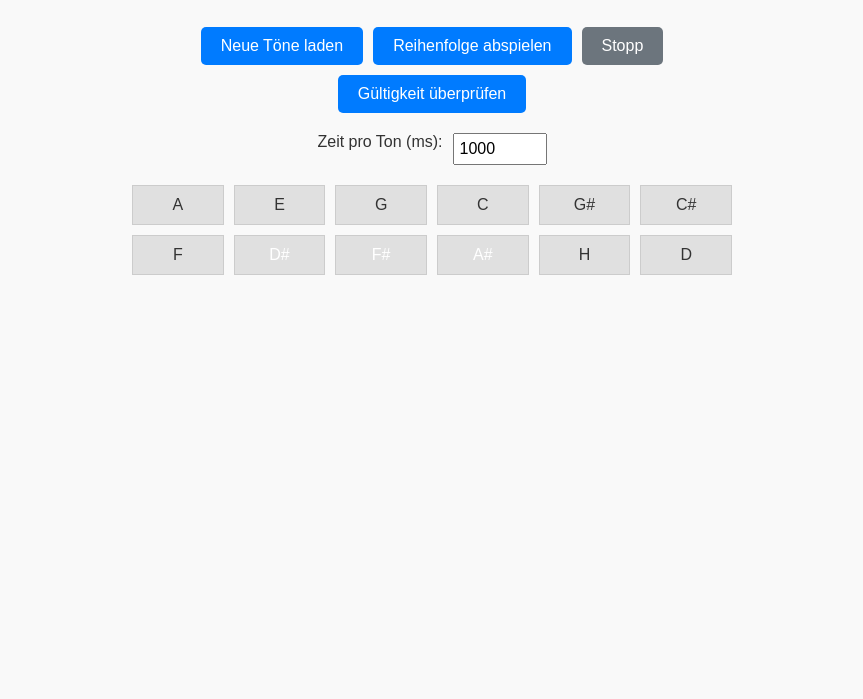
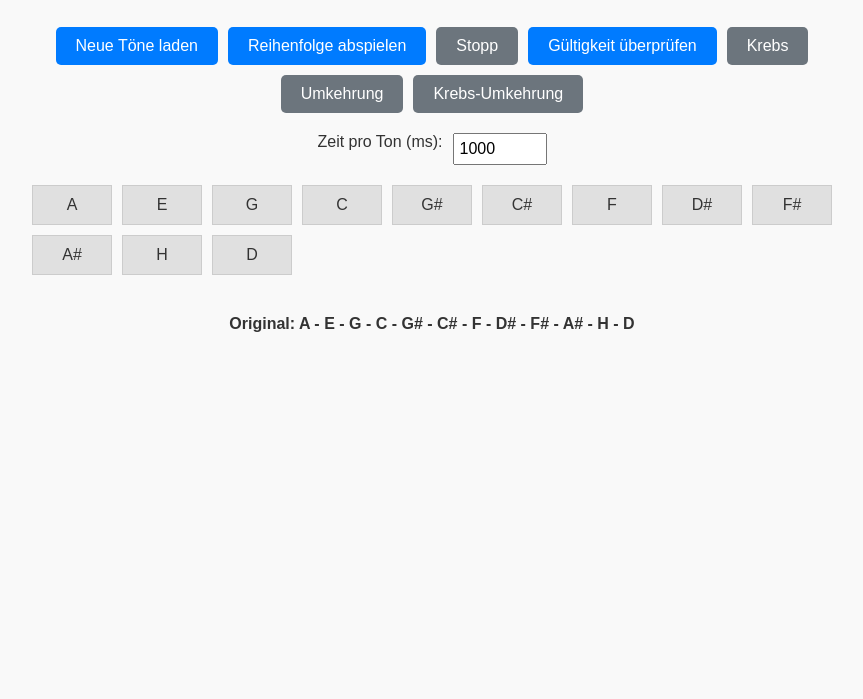
Before and after one commit to BlitzBenedikt/musik, a plain HTML site: page index.html in a window 1280 px wide. Shown: the part 101-800 px from the top of the page, without its empty margins (208-1071 px from the left). Drawn offline with Linux system fonts and the light colour scheme.

Commit message:
Update index.html

```diff
--- a/index.html
+++ b/index.html
@@ -3,7 +3,7 @@
 <head>
     <meta charset="UTF-8">
     <meta name="viewport" content="width=device-width, initial-scale=1.0">
-    <title>Töne anordnen und überprüfen</title>
+    <title>Zwölftonreihe - Transformationen</title>
     <style>
         body {
             font-family: Arial, sans-serif;
@@ -21,7 +21,7 @@
             flex-wrap: wrap;
             justify-content: center;
             width: 100%;
-            max-width: 600px;
+            max-width: 800px;
         }
         #tone-list {
             display: grid;
@@ -50,9 +50,12 @@
         .secondary:hover {
             background-color: #565e64;
         }
+        .result {
+            margin-top: 20px;
+            font-weight: bold;
+        }
         .invalid {
-            background-color: #FF0000;
-            color: white;
+            background-color: #FFCCCC;
         }
         .draggable {
             padding: 10px;
@@ -70,13 +73,16 @@
     </style>
 </head>
 <body>
-    <h1>Töne anordnen und überprüfen</h1>
+    <h1>Zwölftonreihe - Transformationen</h1>
 
     <div id="controls">
         <button class="primary" onclick="generateTones()">Neue Töne laden</button>
         <button class="primary" onclick="playSequence()">Reihenfolge abspielen</button>
         <button class="secondary" onclick="stopPlayback()">Stopp</button>
         <button class="primary" onclick="validateSequence()">Gültigkeit überprüfen</button>
+        <button class="secondary" onclick="applyKrebs()">Krebs</button>
+        <button class="secondary" onclick="applyUmkehrung()">Umkehrung</button>
+        <button class="secondary" onclick="applyKrebsUmkehrung()">Krebs-Umkehrung</button>
     </div>
 
     <div id="play-settings">
@@ -85,15 +91,15 @@
     </div>
 
     <div id="tone-list"></div>
+    <div id="transformation-result" class="result"></div>
 
     <script>
         const tones = ["C", "C#", "D", "D#", "E", "F", "F#", "G", "G#", "A", "A#", "H"];
-        const forbiddenIntervalPairs = [[3, 3], [4, 4],[3,4],[4,3]]; // Verbotene Kombinationen von Intervallen
+        const forbiddenIntervalPairs = [[3, 3], [4, 4], [3, 4], [4, 3]];
         let currentSequence = [];
+        let playbackTimeouts = [];
         const audioCache = {};
-        let playbackTimeouts = [];
 
-        // Audios vorladen
         function preloadAudios() {
             tones.forEach(tone => {
                 const audio = new Audio(`${tone.replace('#', 'sharp')}.wav`);
@@ -101,23 +107,15 @@
             });
         }
 
-        // Generiert eine zufällige Reihenfolge der Töne
         function generateTones() {
-            const shuffled = [...tones].sort(() => Math.random() - 0.5);
-            currentSequence = shuffled;
-            displayTones(shuffled);
-            console.clear();
-            console.log("Neue Tonfolge generiert:", shuffled);
-
-            // Überprüft direkt nach Generierung die Reihenfolge
-            validateSequence();
+            currentSequence = [...tones].sort(() => Math.random() - 0.5);
+            displayTones(currentSequence);
+            displayTransformation("Original", currentSequence);
         }
 
-        // Zeigt die Töne an, die der Benutzer per Drag & Drop anordnen kann
         function displayTones(sequence) {
             const toneListDiv = document.getElementById("tone-list");
             toneListDiv.innerHTML = "";
-
             sequence.forEach((tone, index) => {
                 const div = document.createElement("div");
                 div.className = "draggable";
@@ -125,18 +123,46 @@
                 div.draggable = true;
                 div.dataset.index = index;
 
-                // Drag & Drop Events
                 div.addEventListener("dragstart", dragStart);
                 div.addEventListener("dragover", dragOver);
                 div.addEventListener("drop", drop);
                 div.addEventListener("dragend", dragEnd);
-
                 div.addEventListener("click", () => playTone(tone));
                 toneListDiv.appendChild(div);
             });
         }
 
-        // Drag & Drop Logik
+        function displayTransformation(type, sequence) {
+            const resultDiv = document.getElementById("transformation-result");
+            resultDiv.innerText = `${type}: ${sequence.join(" - ")}`;
+        }
+
+        function applyKrebs() {
+            const krebs = [...currentSequence].reverse();
+            displayTransformation("Krebs", krebs);
+        }
+
+        function applyUmkehrung() {
+            const firstToneIndex = tones.indexOf(currentSequence[0]);
+            const umkehrung = currentSequence.map(tone => {
+                const interval = (tones.indexOf(tone) - firstToneIndex + tones.length) % tones.length;
+                const mirroredIndex = (firstToneIndex - interval + tones.length) % tones.length;
+                return tones[mirroredIndex];
+            });
+            displayTransformation("Umkehrung", umkehrung);
+        }
+
+        function applyKrebsUmkehrung() {
+            const firstToneIndex = tones.indexOf(currentSequence[0]);
+            const umkehrung = currentSequence.map(tone => {
+                const interval = (tones.indexOf(tone) - firstToneIndex + tones.length) % tones.length;
+                const mirroredIndex = (firstToneIndex - interval + tones.length) % tones.length;
+                return tones[mirroredIndex];
+            });
+            const krebsUmkehrung = [...umkehrung].reverse();
+            displayTransformation("Krebs-Umkehrung", krebsUmkehrung);
+        }
+
         let draggedElement = null;
 
         function dragStart(event) {
@@ -152,7 +178,6 @@
         function drop(event) {
             event.preventDefault();
             const target = event.target;
-
             if (target && target !== draggedElement && target.classList.contains("draggable")) {
                 const toneListDiv = document.getElementById("tone-list");
                 const children = Array.from(toneListDiv.children);
@@ -172,42 +197,27 @@
             updateCurrentSequence();
         }
 
-        // Aktualisiert die Reihenfolge der Töne basierend auf der Benutzeranordnung
         function updateCurrentSequence() {
             const toneListDiv = document.getElementById("tone-list");
             currentSequence = Array.from(toneListDiv.children).map(child => child.innerText);
         }
 
-        // Berechnet das Intervall zwischen zwei Tönen
-        function calculateInterval(note1, note2) {
-            const index1 = tones.indexOf(note1);
-            const index2 = tones.indexOf(note2);
-            return (index2 - index1 + tones.length) % tones.length;
-        }
-
-        // Überprüft, ob die Reihenfolge gültig ist
         function validateSequence() {
             let isValid = true;
             const toneListDiv = document.getElementById("tone-list");
             const toneElements = Array.from(toneListDiv.children);
 
-            // Entfernt vorherige Hervorhebungen
             toneElements.forEach(element => {
                 element.classList.remove("invalid");
             });
-
-            console.clear();
-            console.log("Überprüfung der Reihenfolge:", currentSequence);
 
             for (let i = 0; i < currentSequence.length - 2; i++) {
                 const interval1 = calculateInterval(currentSequence[i], currentSequence[i + 1]);
                 const interval2 = calculateInterval(currentSequence[i + 1], currentSequence[i + 2]);
 
                 console.log(`Intervalle zwischen ${currentSequence[i]}, ${currentSequence[i + 1]}, ${currentSequence[i + 2]}: ${interval1}, ${interval2}`);
-
                 if (forbiddenIntervalPairs.some(pair => pair[0] === interval1 && pair[1] === interval2)) {
                     isValid = false;
-                    // Markiere die betroffenen Töne rot
                     toneElements[i].classList.add("invalid");
                     toneElements[i + 1].classList.add("invalid");
                     toneElements[i + 2].classList.add("invalid");
@@ -219,11 +229,16 @@
                 alert("Die Reihenfolge ist gültig!");
             } else {
                 console.warn("Es wurden verbotene Intervalle gefunden.");
-                alert("Es wurden verbotene Intervalle gefunden. Die betroffenen Töne wurden rot markiert.");
+                alert("Es wurden verbotene Intervalle gefunden.");
             }
         }
 
-        // Spielt einen Ton ab
+        function calculateInterval(note1, note2) {
+            const index1 = tones.indexOf(note1);
+            const index2 = tones.indexOf(note2);
+            return (index2 - index1 + tones.length) % tones.length;
+        }
+
         function playTone(tone) {
             const audio = audioCache[tone];
             if (audio) {
@@ -232,16 +247,9 @@
             }
         }
 
-        // Spielt die gesamte Reihenfolge ab
         function playSequence() {
             stopPlayback();
-
             const delay = parseInt(document.getElementById("play-delay").value, 10);
-            if (isNaN(delay) || delay <= 0) {
-                alert("Bitte eine gültige Verzögerung in Millisekunden eingeben!");
-                return;
-            }
-
             console.log("Abspielen der Reihenfolge mit Verzögerung:", delay, "ms");
             currentSequence.forEach((tone, index) => {
                 const timeout = setTimeout(() => playTone(tone), delay * index);
@@ -249,14 +257,12 @@
             });
         }
 
-        // Stoppt die Wiedergabe
         function stopPlayback() {
             playbackTimeouts.forEach(timeout => clearTimeout(timeout));
             playbackTimeouts = [];
             console.log("Wiedergabe gestoppt.");
         }
 
-        // Seite initialisieren
         window.onload = () => {
             preloadAudios();
             generateTones();
```
